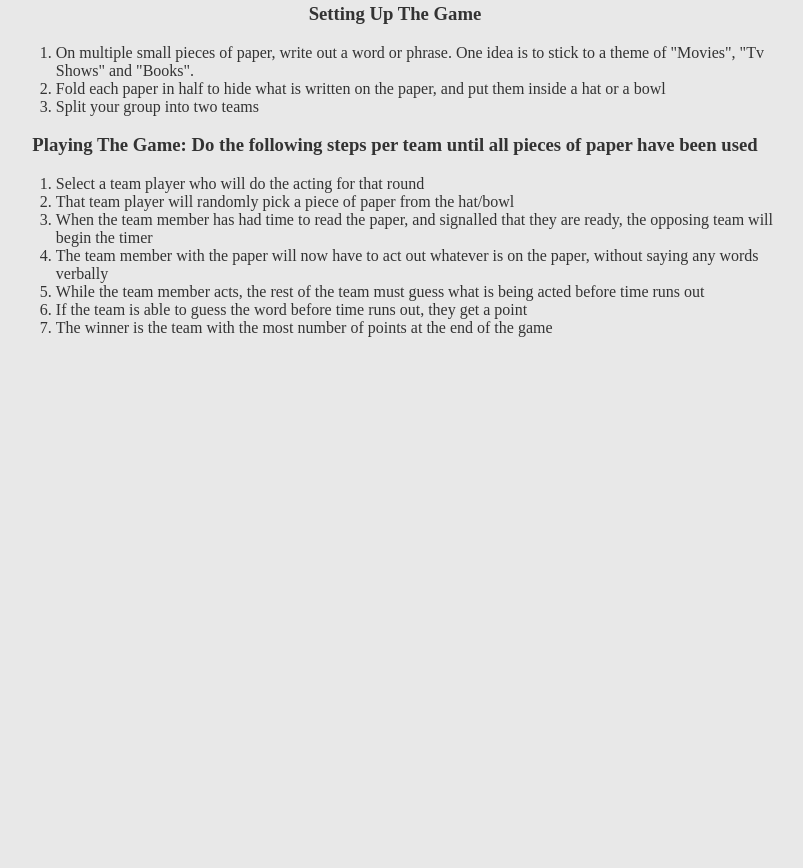
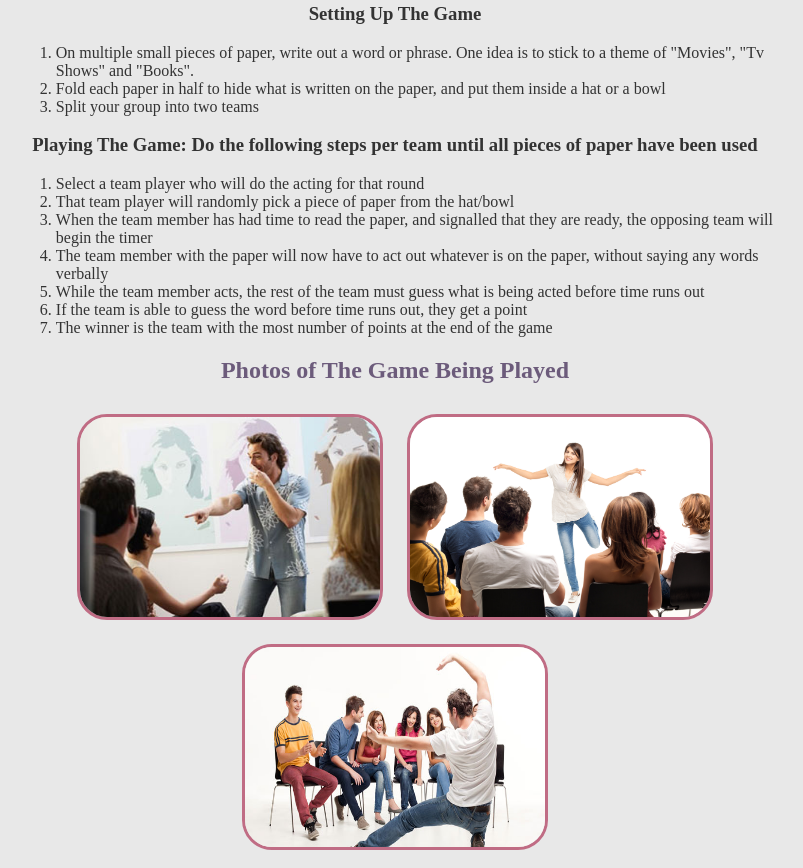
Before and after one commit to aashnisshah/introtohtmlandcss, a plain HTML site: page index.html in a window 1280 px wide. Shown: the part 440-1308 px from the top of the page, without its empty margins (245-1048 px from the left). Before the commit the page ends 800 px from the top, so only its background shows below. Drawn offline with Linux system fonts and the light colour scheme.

Commit message:
[Step 9] Adding Images
In this step, we add images and style them to be the same size

```diff
--- a/index.html
+++ b/index.html
@@ -45,6 +45,13 @@
                     <li>The winner is the team with the most number of points at the end of the game</li>
                 </ol>
             </div>
+
+            <h2>Photos of The Game Being Played</h2>
+            <div class="photos">
+                <img src="images/charades01.jpg">
+                <img src="images/charades02.jpg">
+                <img src="images/charades03.jpg">
+            </div>
         </div>
     </body>
 </html>
--- a/style.css
+++ b/style.css
@@ -50,3 +50,11 @@ a:hover {
 ol li {
     text-align: left;
 }
+
+img {
+    height: 200px;
+    width: 300px;
+    margin: 10px;
+    border: 3px solid #C06C84;
+    border-radius: 30px;
+}
```
Also changed, not shown: images/charades01.jpg (added), images/charades02.jpg (added), images/charades03.jpg (added).
